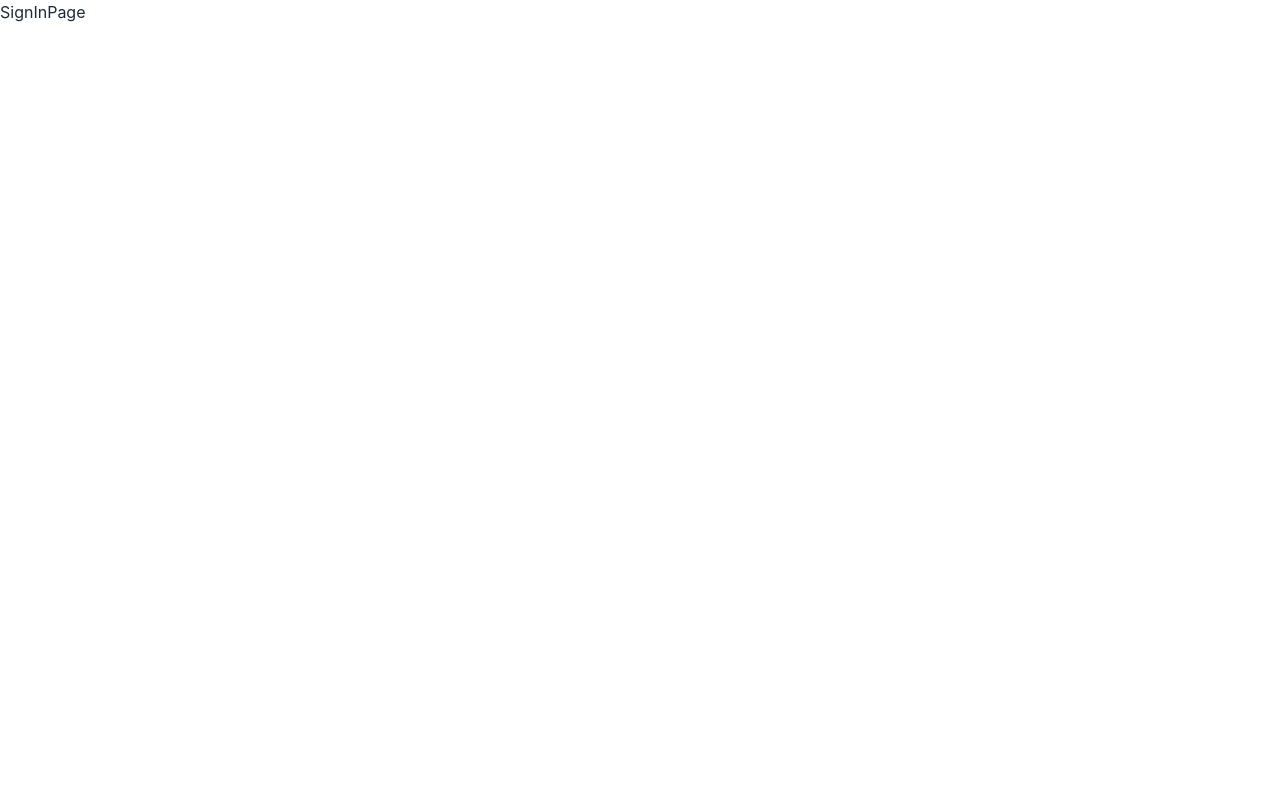
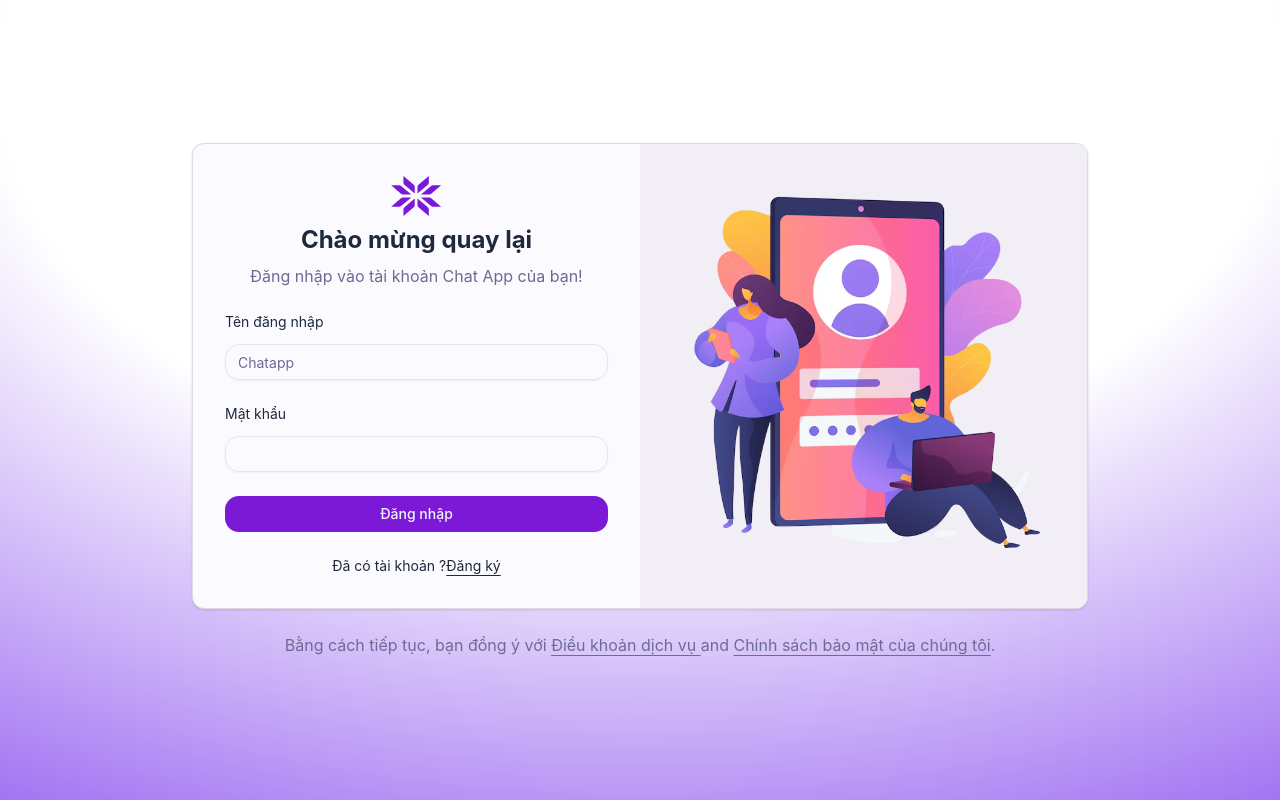
Before and after one commit to trannhattan5/ChatApp, a React (Vite) app in the folder frontend/: page /signin in a window 1280 px wide. Built offline with nearby package versions, Linux system fonts and the light colour scheme.

Commit message:
Tạo giao diện Signin

```diff
--- /dev/null
+++ b/frontend/src/components/auth/signin-form.tsx
@@ -0,0 +1,91 @@
+import { cn } from "@/lib/utils"
+import { Card, CardContent } from "@/components/ui/card"
+
+import { Label } from "@radix-ui/react-label"
+import { Input } from "../ui/input"
+import { Button } from "../ui/button"
+import { useForm } from 'react-hook-form'
+import { zodResolver } from '@hookform/resolvers/zod' // giúp kết nối reacthookform
+
+
+import { z } from 'zod'
+const signInSchema = z.object({
+    username: z.string().min(3, 'Tên đăng nhập phải có ít nhất 3 ký tự'),
+    password: z.string().min(6, 'Mật khẩu ít nhất 6 ký tự')
+})
+type SignInFormValues = z.infer<typeof signInSchema>
+
+export function SigninForm({
+    className,
+    ...props
+}: React.ComponentProps<"div">) {
+    const { register, handleSubmit, formState: { errors, isSubmitting } } = useForm<SignInFormValues>({
+        resolver: zodResolver(signInSchema)
+    });
+    const onSubmit = async (data: SignInFormValues) => {
+        //gọi api backend để sign
+    }
+
+    return (
+        <div className={cn("flex flex-col gap-6", className)} {...props}>
+            <Card className="overflow-hidden p-0 border-border">
+                <CardContent className="grid p-0 md:grid-cols-2">
+                    <form className="p-6 md:p-8" onSubmit={handleSubmit(onSubmit)}>
+                        <div className="flex flex-col gap-6">
+                            {/* header -logo */}
+                            <div className="flex flex-col items-center text-center gap-2">
+                                <a href="/" className="mx-auto block w-fit text-center">
+                                    <img src="/logo.svg" alt="logo" />
+                                </a>
+                                <h1 className="text-2xl font-bold">Chào mừng quay lại</h1>
+                                <p className="text-muted-foreground text-balance">
+                                    Đăng nhập vào tài khoản Chat App của bạn!
+                                </p>
+                            </div>
+
+                            {/* username */}
+                            <div className="flex flex-col gap-3">
+                                <Label htmlFor="username" className="block text-sm">
+                                    Tên đăng nhập
+                                </Label>
+                                <Input type="text" id="username" placeholder="Chatapp"  {...register("username")} />
+                                {/* todo:error message */}
+                                {errors.username && (
+                                    <p className="text-destructive text-sm">{errors.username.message}</p>
+                                )}
+                            </div>
+
+                            {/* password */}
+                            <div className="flex flex-col gap-3">
+                                <Label htmlFor="password" className="block text-sm">
+                                    Mật khẩu
+                                </Label>
+                                <Input type="password" id="password"  {...register("password")} />
+                                {/* todo:error message */}
+                                {errors.password && (
+                                    <p className="text-destructive text-sm">{errors.password.message}</p>
+                                )}
+                            </div>
+                            {/* nút đăng ký */}
+                            <Button type="submit" className="w-full" disabled={isSubmitting}>Đăng nhập</Button>
+                            <div className="text-center text-sm">Đã có tài khoản ?{""}
+                                <a href="/signin" className="underline underline-offset-4">Đăng ký</a>
+                            </div>
+                        </div>
+                    </form>
+                    <div className="bg-muted relative hidden md:block">
+                        <img
+                            src="/placeholder.png"
+                            alt="Image"
+                            className="absolute top-1/2 -translate-y-1/2 object-cover"
+                        />
+                    </div>
+                </CardContent>
+            </Card>
+            <div className="px-6 text-center text-balance *[a]:hover:text-primary text-muted-foreground *:[a]:underline *:[a]:underline-offset-4">
+                Bằng cách tiếp tục, bạn đồng ý với <a href="#">Điều khoản dịch vụ </a>{" "}
+                and <a href="#">Chính sách bảo mật của chúng tôi</a>.
+            </div>
+        </div>
+    )
+}
--- a/frontend/src/components/signup-form.tsx
+++ b/frontend/src/components/auth/signup-form.tsx
@@ -2,8 +2,8 @@
 import { Card, CardContent } from "@/components/ui/card"
 
 import { Label } from "@radix-ui/react-label"
-import { Input } from "./ui/input"
-import { Button } from "./ui/button"
+import { Input } from "../ui/input"
+import { Button } from "../ui/button"
 import {useForm} from 'react-hook-form'
 import {zodResolver} from '@hookform/resolvers/zod' // giúp kết nối reacthookform
 // zod kiểm tra dữ liệu; reacthookform lo sự kiện trạng thái của form
--- a/frontend/src/pages/SignInPage.tsx
+++ b/frontend/src/pages/SignInPage.tsx
@@ -1,9 +1,16 @@
+import { SigninForm } from "@/components/auth/signin-form";
 import React from "react";
 
 const SignInPage= () =>{
     return (
-        <div>SignInPage</div>
-    )
+       <div className="bg-muted flex min-h-svh flex-col items-center justify-center p-6 md:p-10 absolute inset-0 z-0 " style={{
+         background: "radial-gradient(125% 125% at 50% 10%, #fff 40%, #7c3aed 100%)",
+       }}>
+         <div className="w-full max-w-sm md:max-w-4xl">
+           <SigninForm />
+         </div>
+       </div>
+     )
 }
 
 export default SignInPage
```
Also changed, not shown: frontend/src/pages/SignUpPage.tsx (+4 -4 lines).
